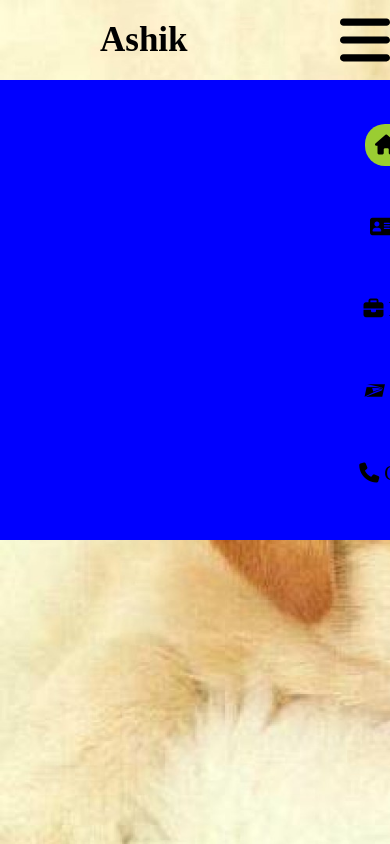
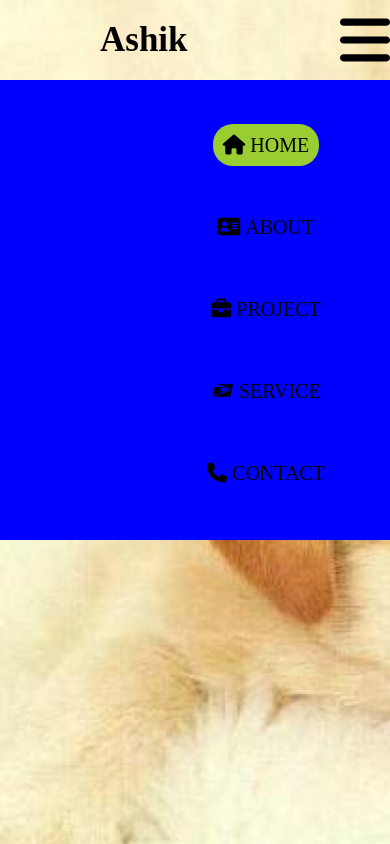
Before and after one commit to MohamadhuAshik/Responsive-MenuBar, a plain HTML site: page index.html in a window 390 px wide. Drawn offline with Linux system fonts and the light colour scheme.

Commit message:
Modified

```diff
--- a/style.css
+++ b/style.css
@@ -65,20 +65,20 @@ a:hover {
         display: none;
     }
 
-    @media (max-width:500px) {
+    @media (max-width:400px) {
         .menubar {
             display: inline-block;
         }
     }
 
-    @media (max-width:500px) {
+    @media (max-width:400px) {
         ul {
             position: fixed;
             width: 100%;
             width: 100vh;
             background: blue;
             top: 80px;
-            left: -1%;
+            left: -40%;
             text-align: center;
         }
 
```
